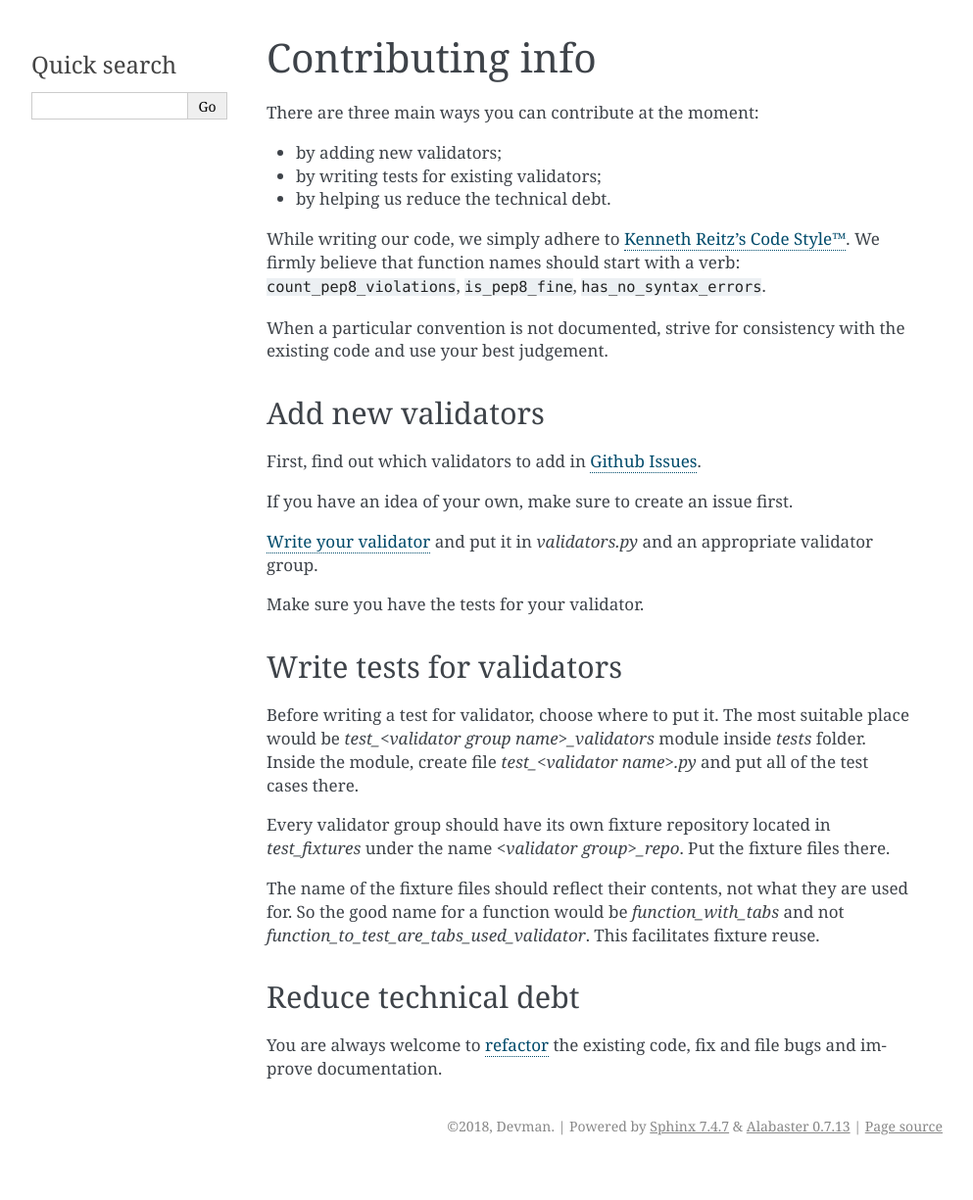
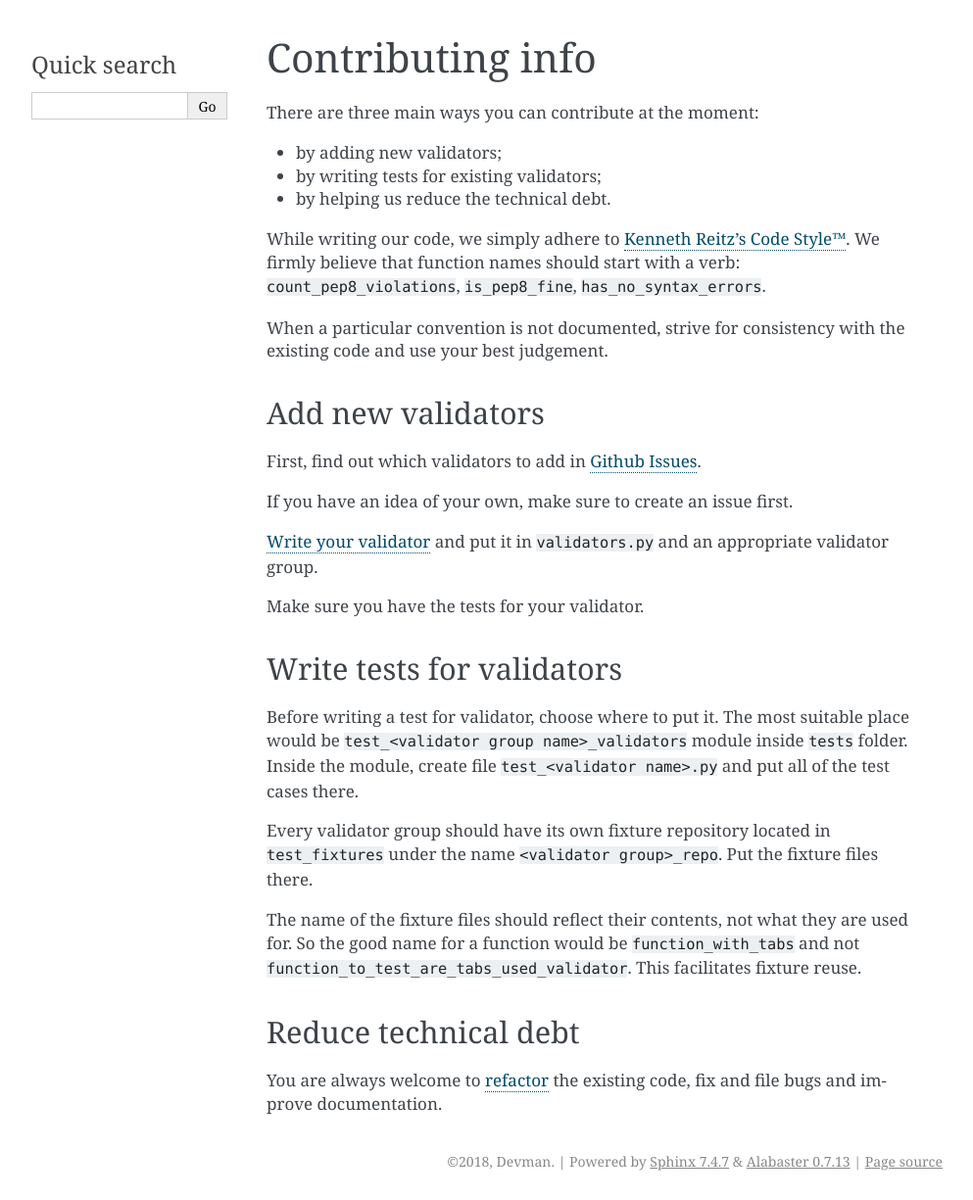
Before and after one commit to devmanorg/fiasko_bro, a Sphinx documentation site: the page built from docs/source/contributing.rst, in a window 1280 px wide. Shown: the whole page at 98% size, without its empty margins (148-1141 px from the left). Built offline with Sphinx 7.4.7, drawn with Linux system fonts in a browser that asks for light colours; before the commit the page ends 1189 px from its top, so only the background shows below that.

Commit message:
Replace italic with inline code

```diff
--- a/docs/source/contributing.rst
+++ b/docs/source/contributing.rst
@@ -19,20 +19,20 @@ First, find out which validators to add in `Github Issues <https://github.com/de
 If you have an idea of your own, make sure to create an issue first.
 
 `Write your validator <http://fiasko-bro.readthedocs.io/en/latest/advanced_usage.html#customize-validators>`_
-and put it in `validators.py` and an appropriate validator group.
+and put it in ``validators.py`` and an appropriate validator group.
 
 Make sure you have the tests for your validator.
 
 Write tests for validators
 ^^^^^^^^^^^^^^^^^^^^^^^^^^
 
-Before writing a test for validator, choose where to put it. The most suitable place would be `test_<validator group name>_validators` module
-inside `tests` folder. Inside the module, create file `test_<validator name>.py` and put all of the test cases there.
+Before writing a test for validator, choose where to put it. The most suitable place would be ``test_<validator group name>_validators`` module
+inside ``tests`` folder. Inside the module, create file ``test_<validator name>.py`` and put all of the test cases there.
 
-Every validator group should have its own fixture repository located in `test_fixtures` under the name `<validator group>_repo`. Put the fixture files there.
+Every validator group should have its own fixture repository located in ``test_fixtures`` under the name ``<validator group>_repo``. Put the fixture files there.
 
 The name of the fixture files should reflect their contents, not what they are used for.
-So the good name for a function would be `function_with_tabs` and not `function_to_test_are_tabs_used_validator`.
+So the good name for a function would be ``function_with_tabs`` and not ``function_to_test_are_tabs_used_validator``.
 This facilitates fixture reuse.
 
 Reduce technical debt
```
